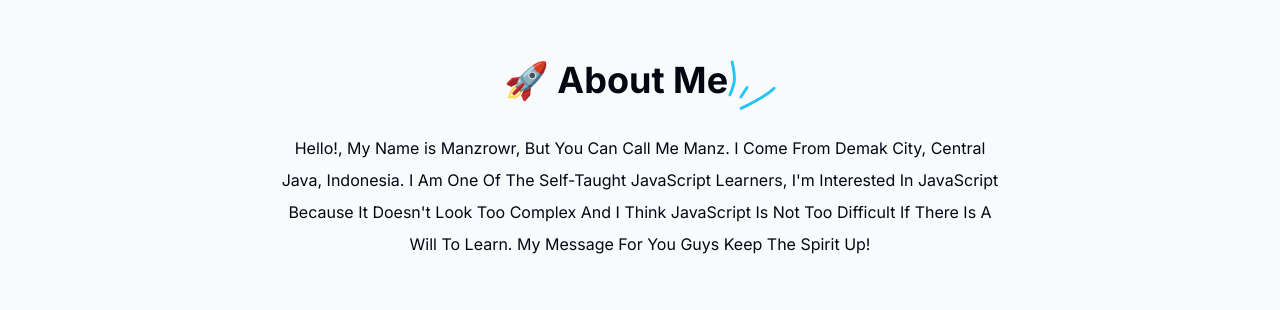
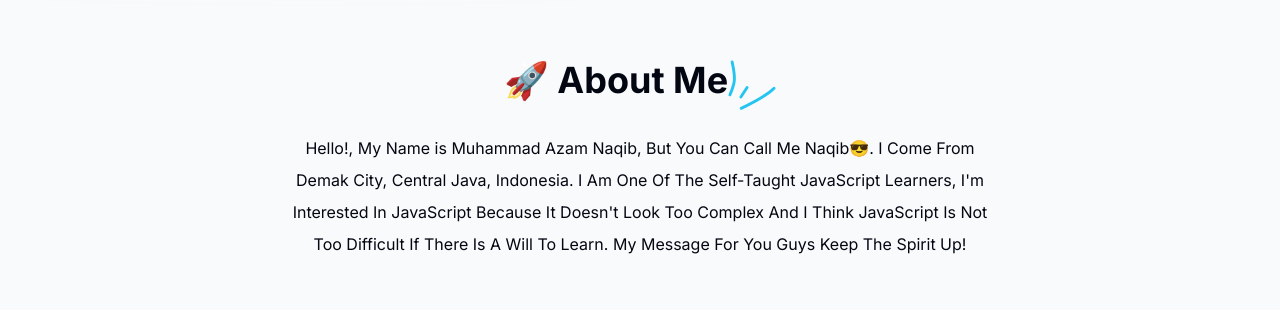
Before and after one commit to ManzzGanteng/about-me, a Next.js app: page / in a window 1280 px wide. Shown: the part 900-1210 px from the top of the page. Built offline with nearby package versions, Linux system fonts and the light colour scheme; no server answers.

Commit message:
Update about.tsx

```diff
--- a/components/about.tsx
+++ b/components/about.tsx
@@ -23,7 +23,7 @@ export default function About() {
         <BurstBload />
       </div>
       <p>
-        Hello!, My Name is Manzrowr, But You Can Call Me Manz. I Come From Demak City, Central Java, Indonesia. I Am One Of The Self-Taught JavaScript Learners, I'm Interested In JavaScript Because It Doesn't Look Too Complex And I Think JavaScript Is Not Too Difficult If There Is A Will To Learn. My Message For You Guys Keep The Spirit Up!
+        Hello!, My Name is Muhammad Azam Naqib, But You Can Call Me Naqib😎. I Come From Demak City, Central Java, Indonesia. I Am One Of The Self-Taught JavaScript Learners, I'm Interested In JavaScript Because It Doesn't Look Too Complex And I Think JavaScript Is Not Too Difficult If There Is A Will To Learn. My Message For You Guys Keep The Spirit Up!
       </p>
     </motion.section>
   );
```
